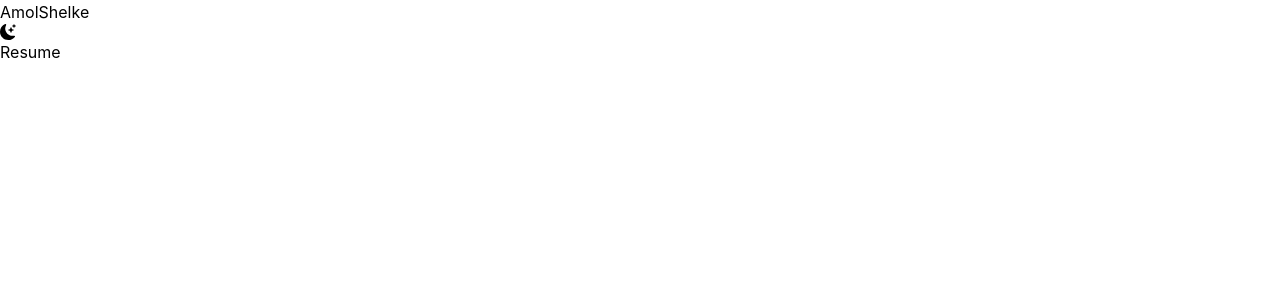
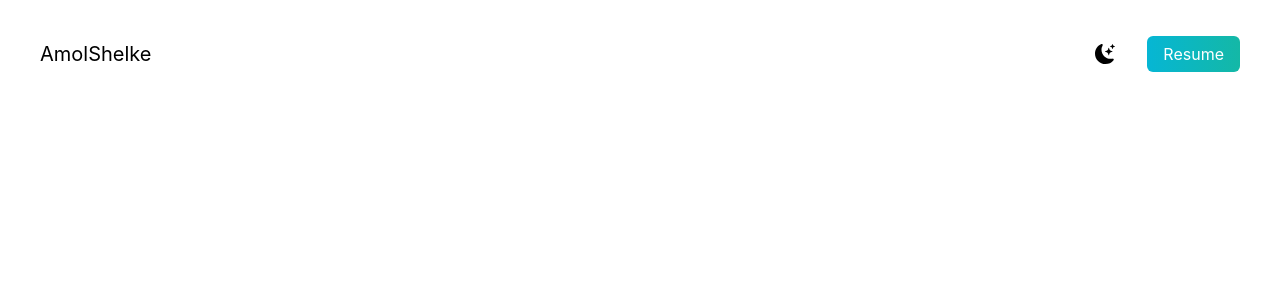
Before and after one commit to AmolShelke2/React-Tailwind-portfolio, a Next.js app: page / in a window 1280 px wide. Shown: the top 300 px of the page. Built offline with nearby package versions, Linux system fonts and the light colour scheme.

Commit message:
Added styles for navbar

```diff
--- a/pages/index.tsx
+++ b/pages/index.tsx
@@ -11,16 +11,20 @@
         <meta name="viewport" content="width=device-width, initial-scale=1" />
         <link rel="icon" href="/favicon.ico" />
       </Head>
-      <main>
+      <main className=" bg-white px-10">
         <section className="min-h-screen">
-          <nav>
-            <h1>AmolShelke</h1>
-            <ul>
+          <nav className="py-10 mb-12 flex justify-between">
+            <h1 className="text-xl">AmolShelke</h1>
+            <ul className="flex items-center">
               <li>
-                <BsFillMoonStarsFill />
+                <BsFillMoonStarsFill className="cursor-pointer text-xl" />
               </li>
               <li>
-                <a href="#">Resume</a>
+                <a
+                  href="#"
+                  className="bg-gradient-to-r from-cyan-500 to-teal-500 text-white px-4  py-2 rounded-md ml-8">
+                  Resume
+                </a>
               </li>
             </ul>
           </nav>
```
